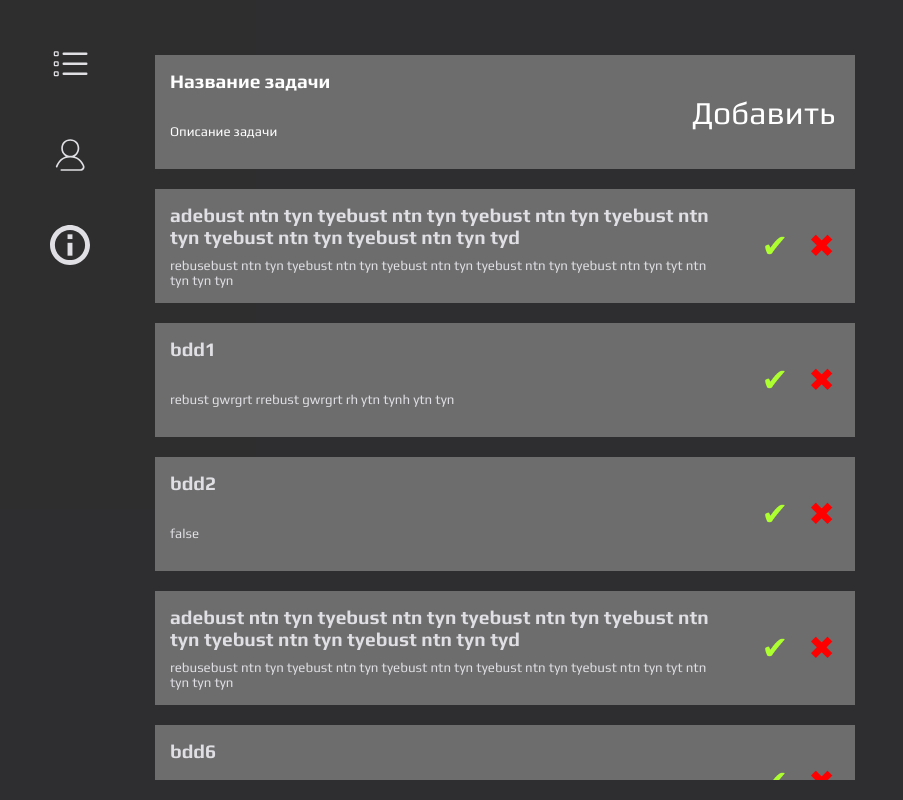
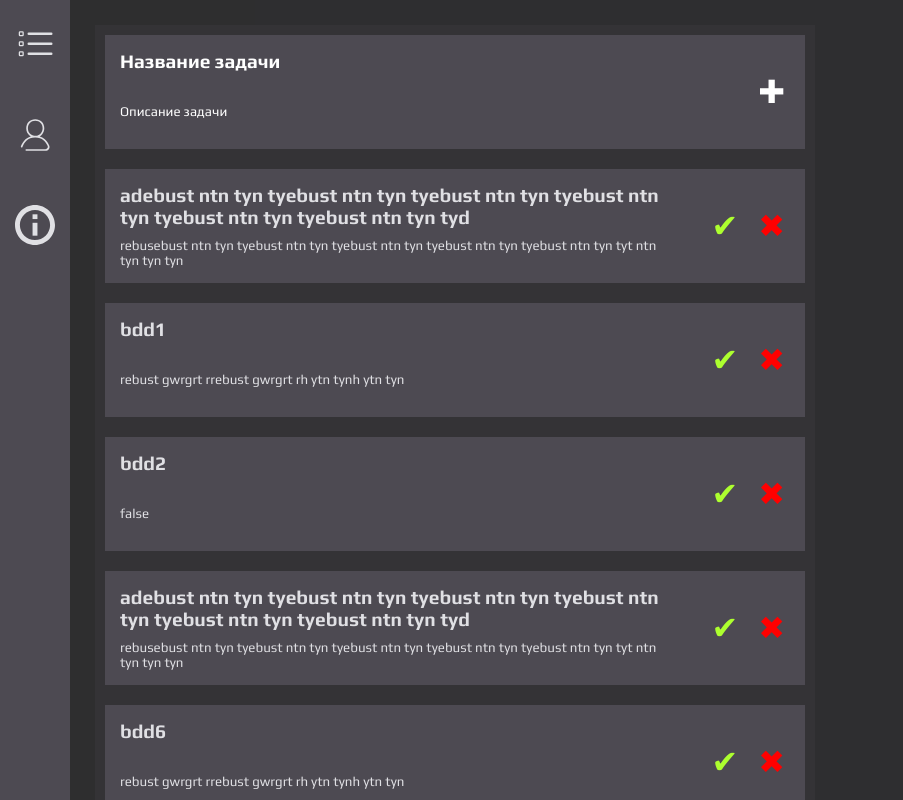
Before and after one commit to VLADIMIRHOD/HODDEL, a React (Create React App) app: page / in a window 1280 px wide. Shown: the whole page, without its empty margins (0-903 px from the left). Built offline with nearby package versions, Linux system fonts and the light colour scheme.

Commit message:
visual update

```diff
--- a/src/components/Main/Main.jsx
+++ b/src/components/Main/Main.jsx
@@ -1,18 +1,30 @@
-import React from "react"
-import classes from './Style/Main.module.css'
-import TaskList from "./task/TaskList"
+import React from "react";
+import classes from "./Style/Main.module.css";
+import TaskList from "./task/TaskList";
 
 function Main() {
   return (
     <main className={classes.Main}>
       <nav className={classes.Navbar}>
-        <img className={classes.imgNavbar} src="./img/taskList.svg" alt="Список задач"/>
-        <img className={classes.imgNavbar} src="./img/profile.svg" alt="Профиль"/>
-        <img className={classes.imgNavbar} src="./img/info.svg" alt="Информация"/>
+        <img
+          className={classes.imgNavbar}
+          src="./img/taskList.svg"
+          alt="Информация"
+        />
+        <img
+          className={classes.imgNavbar}
+          src="./img/profile.svg"
+          alt="Информация"
+        />
+        <img
+          className={classes.imgNavbar}
+          src="./img/info.svg"
+          alt="Информация"
+        />
       </nav>
-      <TaskList/>
+      <TaskList />
     </main>
-  )
+  );
 }
 
-export default Main
+export default Main;
--- a/src/components/Main/Style/Main.module.css
+++ b/src/components/Main/Style/Main.module.css
@@ -1,14 +1,15 @@
 .Main {
   display: flex;
-  width: 100%;
-  height: 100%;
-  padding: 20px;
+  width: 100vw;
+  height: 100vh;
+  overflow: hidden;
 }
 .Navbar {
-  width: 100px;
+  width:70px;
   display: flex;
   flex-direction: column;
   align-items: center;
+  background-color: #4D4A52;
 }
 .imgNavbar {
   width: 50px;
@@ -16,7 +17,9 @@
   border-radius: 5px;
   transition: .2s;
   padding: 5px;
+
 }
 .imgNavbar:hover {
-  box-shadow: 0px 0px 10px 5px #C2C2FC;
+  cursor: pointer;
+  filter: drop-shadow( 0px 0px 10px #C2C2FC);
 }
--- a/src/components/Main/task/TaskList.jsx
+++ b/src/components/Main/task/TaskList.jsx
@@ -41,7 +41,7 @@ export default function TaskList() {
               />
             </section>
             <section className={classes.buttons}>
-              <button className={classes.TaskNew} onClick={addNewTask}>Добавить</button>
+              <button className={classes.TaskNew} onClick={addNewTask}>&#10010;</button>
             </section>
           </div>
         </form>
--- a/src/components/Main/task/style/Task.module.css
+++ b/src/components/Main/task/style/Task.module.css
@@ -1,9 +1,10 @@
 .TasksList {
   display: flex;
   flex-direction: column;
-  padding: 25px;
+  margin: 25px;
   height: 100%;
   overflow: scroll;
+  background-color: #4d4a5231;
 }
 .TasksList::-webkit-scrollbar, .Task::-webkit-scrollbar {
   width: 0;
@@ -15,7 +16,7 @@
   width: 700px;
   justify-content: space-between;
   align-items: center;
-  background-color: rgba(255, 255, 255, 0.301);
+  background-color: #4D4A52;
   margin: 10px;
   padding: 10px;
 }
```
Also changed, not shown: public/img/info.svg, public/img/taskList.svg.
